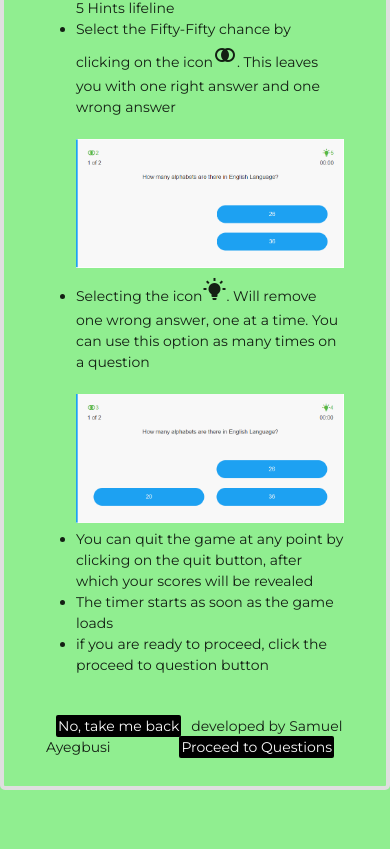
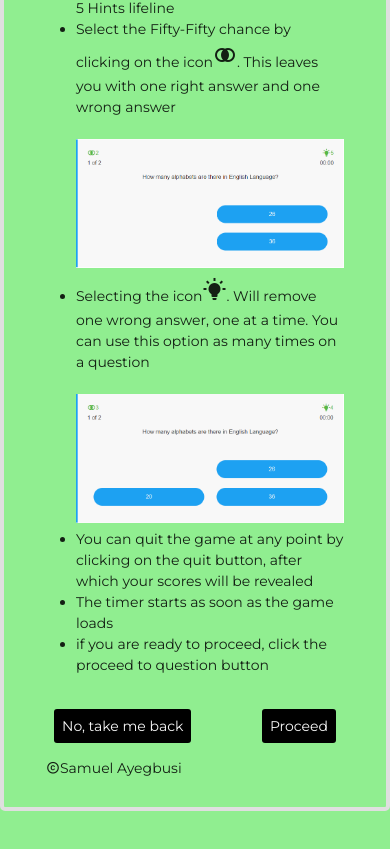
Before and after one commit to Sambalicious/reactQuizApp, a React (Create React App) app: page /play/instructions in a window 390 px wide. Shown: the part 826-1675 px from the top of the page. Built offline with nearby package versions, Linux system fonts and the light colour scheme.

Commit message:
added more things

```diff
--- a/src/components/Instructions.jsx
+++ b/src/components/Instructions.jsx
@@ -55,10 +55,11 @@ const Instructions = () => {
                 </ul>
                 <div className="edited">
                     <span className="left"><Link to="/">No, take me back</Link></span>
-                    <span className="right"><Link to="/play/quiz">Proceed to Questions</Link></span>
-                    </div>
+                    <span className="right"><Link to="/play/quiz">Proceed</Link></span>
+                </div>
+                <br/><br/>
 
-                    <span className="mdi-copywrite">developed by Samuel Ayegbusi</span>
+                    <span className="mdi mdi-copyright">Samuel Ayegbusi</span>
         </div>
         </Fragment>
      );
--- a/src/components/quiz/QuizSummary.jsx
+++ b/src/components/quiz/QuizSummary.jsx
@@ -99,7 +99,7 @@ class QuizSummary extends Component {
 
 
                     </div>
-                   < br/>
+                   < br/> <br/>
 
                     <section>
                         <ul>
--- a/src/styles/_instructions.scss
+++ b/src/styles/_instructions.scss
@@ -53,9 +53,9 @@ a{
     }
 
      a{
-        padding:2px !important;
-        border-radius: 2px !important;
-        margin: 10px;
+        padding:8px !important;
+        border-radius: 3px !important;
+        margin: 8px;
 
     }
 }
--- a/src/styles/_play.scss
+++ b/src/styles/_play.scss
@@ -126,6 +126,7 @@ body{
 .questions .btn-container button{
 
     padding: $xtra-small !important;
+    margin: 5px !important;
 }
 .questions .option {
     padding: $xtra-small !important;
```
